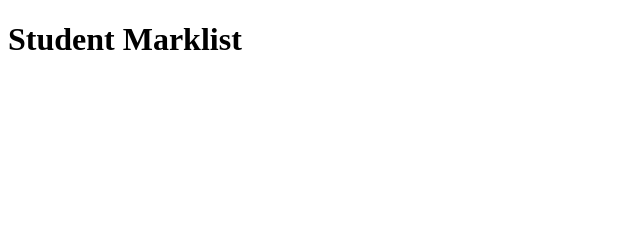
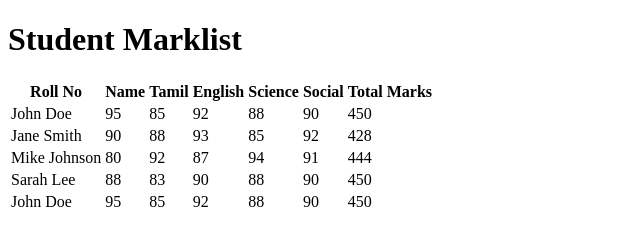
Before and after one commit to iamneo-production/bfcafcdbcbb305296204ddebcceabfbbdedbfone, a plain HTML site: page public/index.html in a window 1280 px wide. Shown: the whole page, without its empty margins (0-640 px from the left). Drawn offline with Linux system fonts and the light colour scheme.

Commit message:
Backup Commit

```diff
--- a/public/index.html
+++ b/public/index.html
@@ -1,15 +1,77 @@
 <!DOCTYPE html>
 <html lang="en">
+
 <head>
     <meta charset="UTF-8">
     <meta http-equiv="X-UA-Compatible" content="IE=edge">
     <meta name="viewport" content="width=device-width, initial-scale=1.0">
     <title>Student Marklist</title>
 </head>
+
 <body>
-   <div class="container">
-    <h1>Student Marklist</h1>
-    <th
-   </div>
+    <div class="container">
+        <h1>Student Marklist</h1>
+        <table>
+            <tr>
+                <th>Roll No</th>
+                <th>Name</th>
+                <th>Tamil</th>
+                <th>English</th>
+                <th>Science</th>
+                <th>Social</th>
+                <th>Total Marks</th>
+            </tr>
+            <tr>
+                <td>John Doe</td>
+                <td>95</td>
+                <td>85</td>
+                <td>92</td>
+                <td>88</td>
+                <td>90</td>
+                <td>450</td>
+            </tr>
+
+            <tr>
+                <td>Jane Smith</td>
+                <td>90</td>
+                <td>88</td>
+                <td>93</td>
+                <td>85</td>
+                <td>92</td>
+                <td>428</td>
+            </tr>
+
+            <tr>
+                <td>Mike Johnson</td>
+                <td>80</td>
+                <td>92</td>
+                <td>87</td>
+                <td>94</td>
+                <td>91</td>
+                <td>444</td>
+            </tr>
+
+            <tr>
+                <td>Sarah Lee</td>
+                <td>88</td>
+                <td>83</td>
+                <td>90</td>
+                <td>88</td>
+                <td>90</td>
+                <td>450</td>
+            </tr>
+
+            <tr>
+                <td>John Doe</td>
+                <td>95</td>
+                <td>85</td>
+                <td>92</td>
+                <td>88</td>
+                <td>90</td>
+                <td>450</td>
+            </tr>
+        </table>
+    </div>
 </body>
+
 </html>
```
